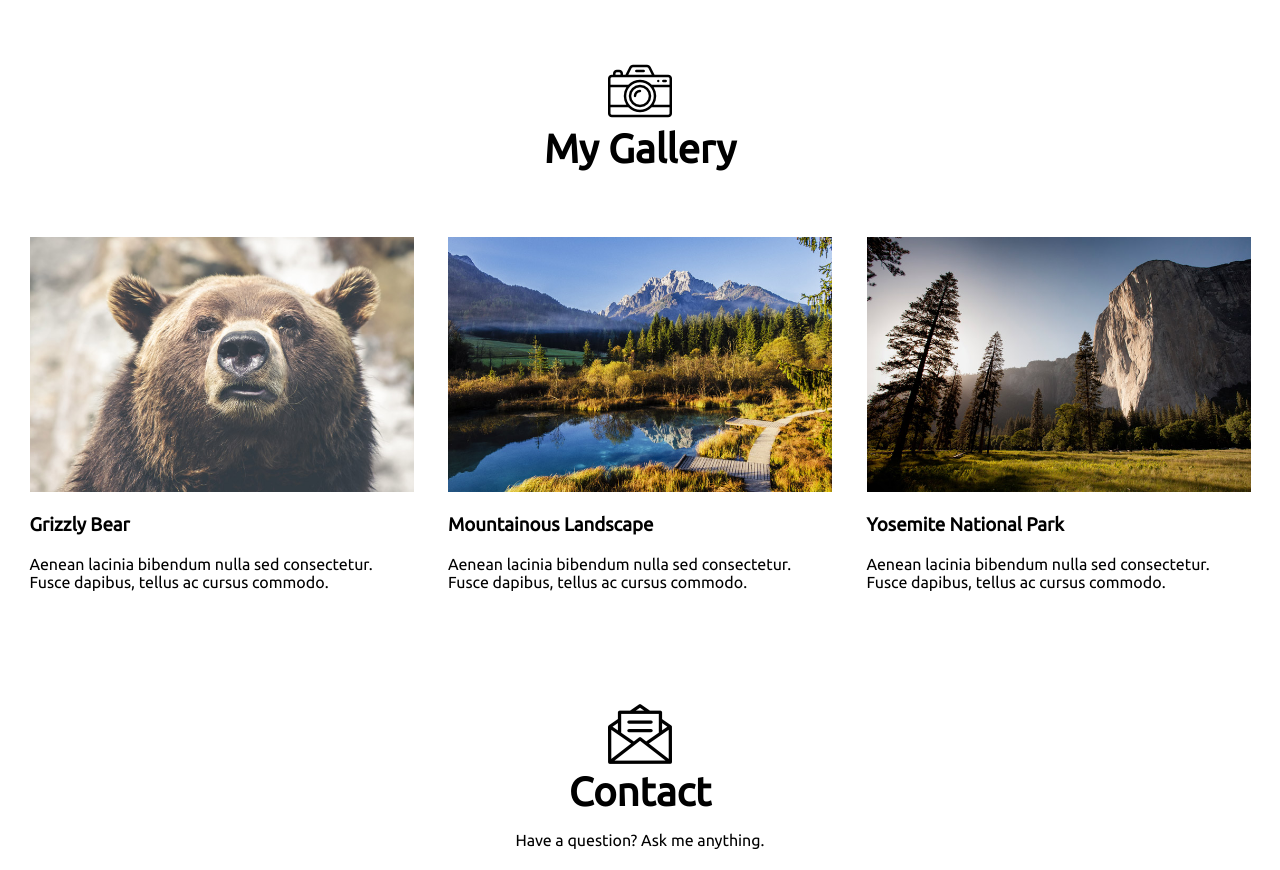
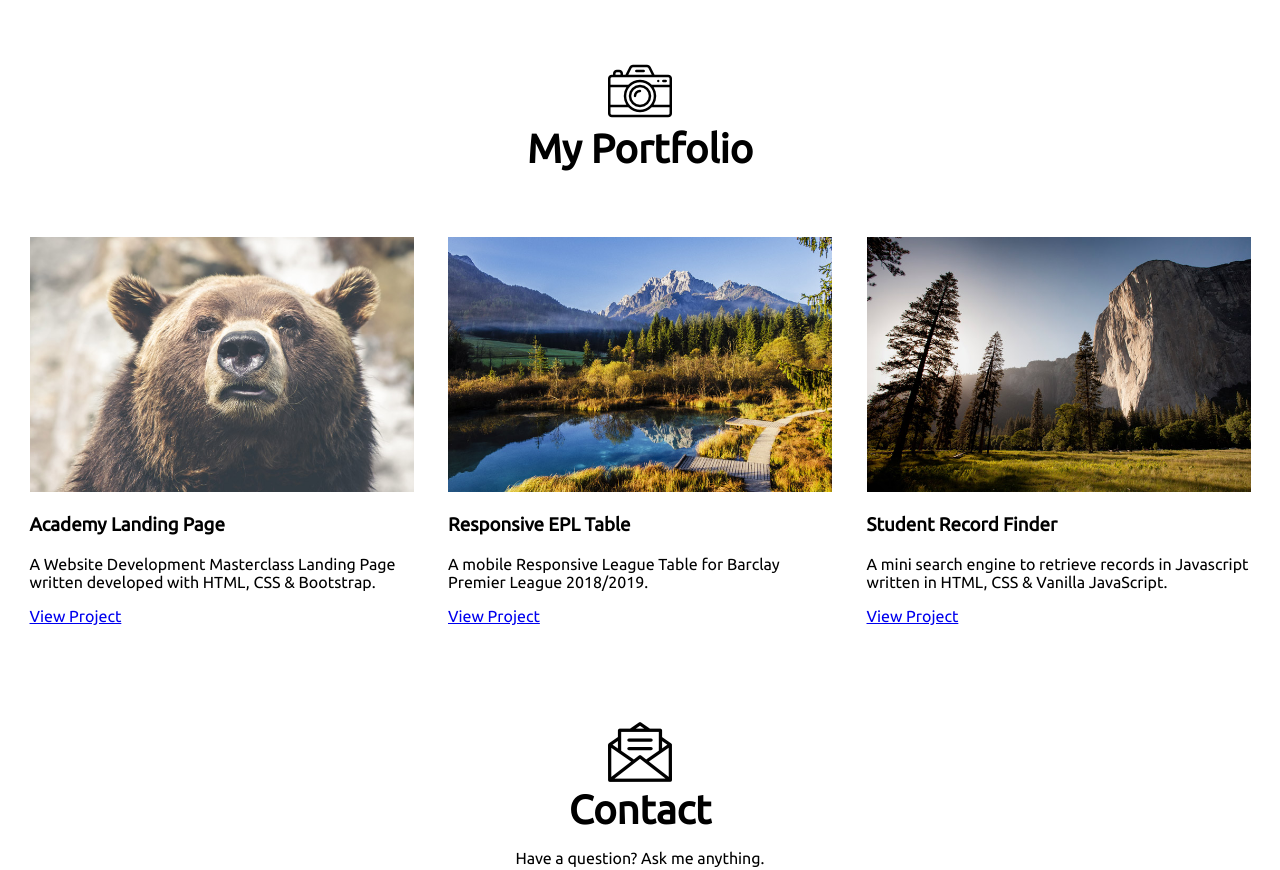
Before and after one commit to ceofvo/My-Portfolio, a plain HTML site: page index.html in a window 1280 px wide. Shown: the part 1000-1870 px from the top of the page. Drawn offline with Linux system fonts and the light colour scheme; files whose address does not match are found by name.

Commit message:
Update index.html

```diff
--- a/index.html
+++ b/index.html
@@ -16,7 +16,7 @@
 			<ul class="our-nav">
 			  <li><a href="#head">Home</a></li>
 			  <li><a href="#experience">Experience</a></li>
-			  <li><a href="#gallery">Gallery</a></li>
+			  <li><a href="#portfolio">Portfolio</a></li>
 			  <li><a href="#contact">Contact me</a></li>
 			</ul>
 		</div>
@@ -51,15 +51,16 @@
 	<section id="gallery">
 			<div class="mysections">
 			<img class="myicon" src="img/camera.png">
-			<h2 class="headings">My Gallery</h2>
+			<h2 class="headings">My Portfolio</h2>
 			</div>
 			<div class="container">
 			<div class="photo-container">
 				<div class="photo">
 				  <img src="img/1.jpg" alt="A photo of a grizzly bear">
 				    <div class="photo-overlay">
-					  <h3>Grizzly Bear</h3>
-					  <p>Aenean lacinia bibendum nulla sed consectetur. Fusce dapibus, tellus ac cursus commodo.</p>
+					  <h3>Academy Landing Page</h3>
+					  <p>A Website Development Masterclass Landing Page written developed with HTML, CSS & Bootstrap.</p>
+					    <a href="#">View Project</a>
 					</div>
 				</div>
 			</div>
@@ -68,8 +69,9 @@
 				<div class="photo">
 				  <img src="img/2.jpg" alt="A mountainous landscape">
 				  <div class="photo-overlay">
-					  <h3>Mountainous Landscape</h3>
-					  <p>Aenean lacinia bibendum nulla sed consectetur. Fusce dapibus, tellus ac cursus commodo.</p>
+					  <h3>Responsive EPL Table</h3>
+					  <p>A mobile Responsive League Table for Barclay Premier League 2018/2019.</p>
+					  <a href="#">View Project</a>
 					</div>
 				</div>
 			</div>
@@ -78,8 +80,9 @@
 				<div class="photo">
 				  <img src="img/3.jpg" alt="Yosemite national park">
 				  <div class="photo-overlay">
-					  <h3>Yosemite National Park</h3>
-					  <p>Aenean lacinia bibendum nulla sed consectetur. Fusce dapibus, tellus ac cursus commodo.</p>
+					  <h3>Student Record Finder</h3>
+					  <p>A mini search engine to retrieve records in Javascript written in HTML, CSS & Vanilla JavaScript.</p>
+					  <a href="#">View Project</a>
 					</div>
 				</div>
 			</div>
```
